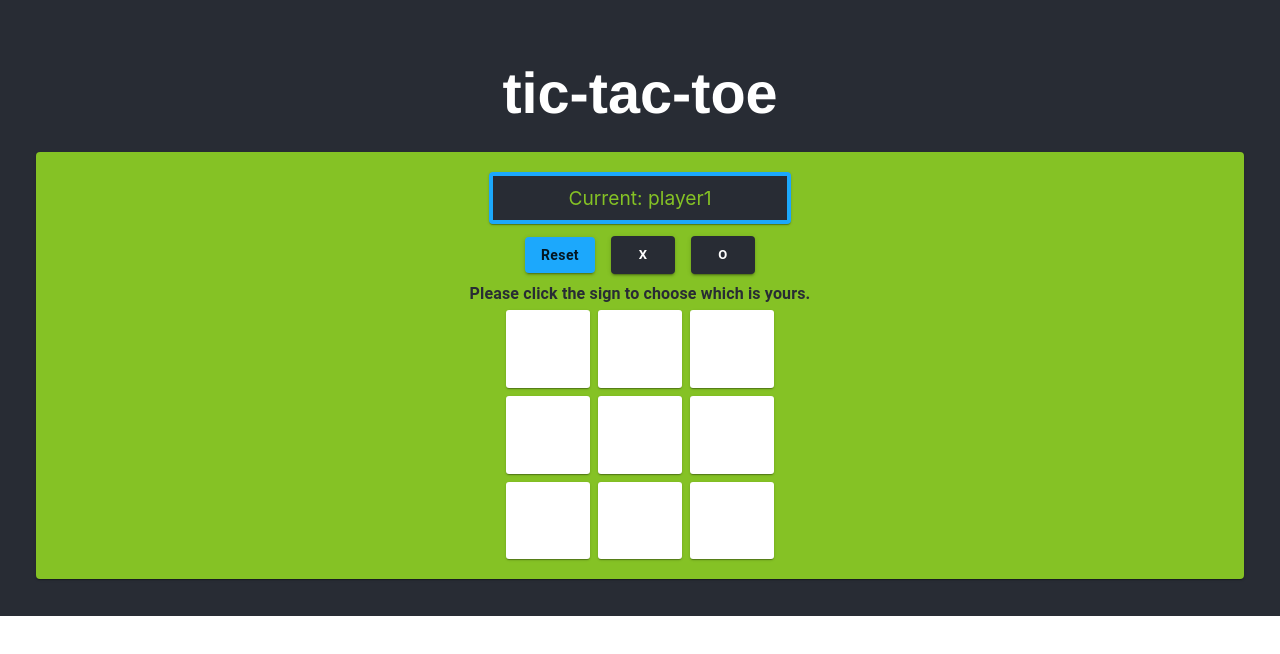
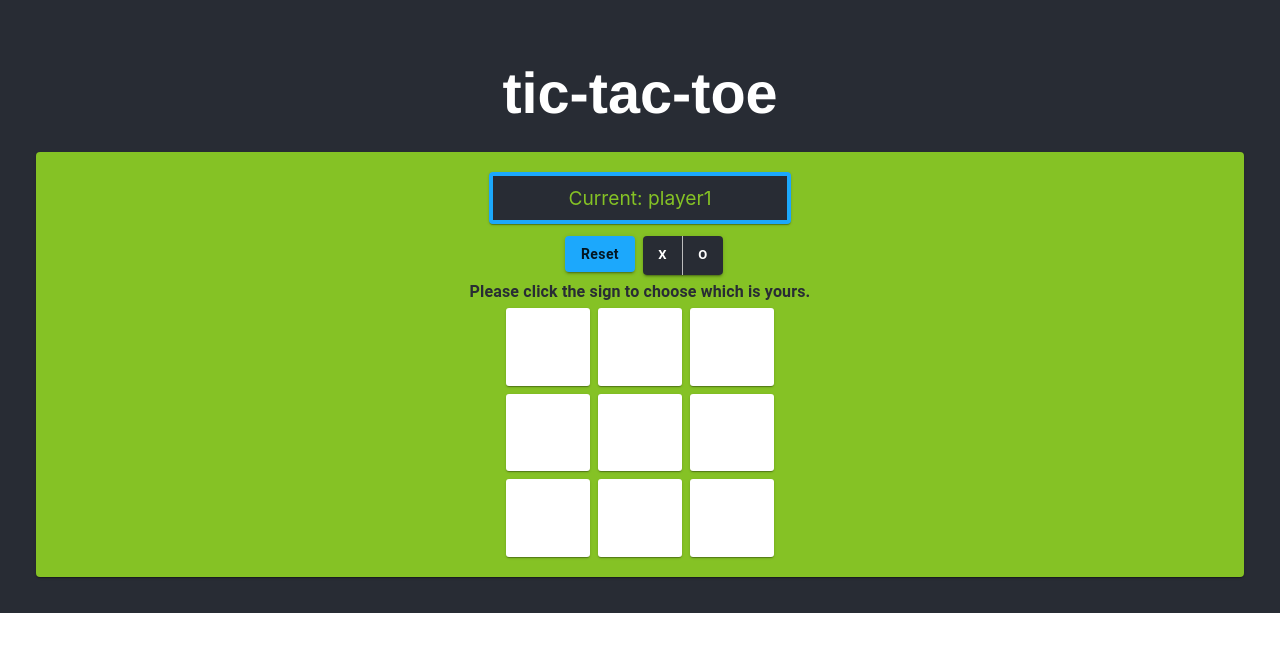
Before and after one commit to hilli1985/tic-tac-toe, a React (Create React App) app in the folder client/: page / in a window 1280 px wide. Shown: the top 654 px of the page. Built offline with nearby package versions, Linux system fonts and the light colour scheme.

Commit message:
added choose icon func

```diff
--- a/client/src/Components/GameBoard.jsx
+++ b/client/src/Components/GameBoard.jsx
@@ -3,6 +3,7 @@ import {withStyles} from '@material-ui/core/styles';
 import Grid from '@material-ui/core/Grid';
 import Button from '@material-ui/core/Button';
 import Typography from '@material-ui/core/Typography';
+import ButtonGroup from '@material-ui/core/ButtonGroup';
 import Cell from './Cell';
 import MsgScreen from './MsgScreen';
 
@@ -25,13 +26,11 @@ const style = theme => ({
         fontWeight: 'bold',
     },
     smallBtn: {
-        margin: theme.spacing(1),
         padding: theme.spacing(1),
         background: '#282C34',
         color: '#FFFFFF',
         textTransform: 'capitalize',
         fontWeight: 'bold',
-        width: '10px',
     },
 });
 
@@ -198,6 +197,7 @@ class GameBoard extends React.Component {
             <Grid container spacing={3} justify="center">
                 <Grid item xs={8}>
                     <MsgScreen msg={msg} />
+
                     <Button
                         onClick={this.startNewGame}
                         className={classes.margin}
@@ -207,24 +207,24 @@ class GameBoard extends React.Component {
                     >
                         Reset
                     </Button>
+                    <ButtonGroup
+                        variant="contained"
+                        size="small"
+                        aria-label="Small outlined button group"
+                    >
                         <Button
+                            className={classes.smallBtn}
                             onClick={() => this.setPlayerIcon(gameIcons.x)}
-                        variant="contained"
-                        color="default"
-                        size="small"
-                        className={classes.smallBtn}
                         >
                             X
                         </Button>
                         <Button
+                            className={classes.smallBtn}
                             onClick={() => this.setPlayerIcon(gameIcons.o)}
-                        variant="contained"
-                        color="default"
-                        size="small"
-                        className={classes.smallBtn}
                         >
                             O
                         </Button>
+                    </ButtonGroup>
                     <Typography className={classes.msg}>{msg2}</Typography>
                     {this.renderBoard()}
                 </Grid>
```
Lines whose indentation alone changed are shown as unchanged.
